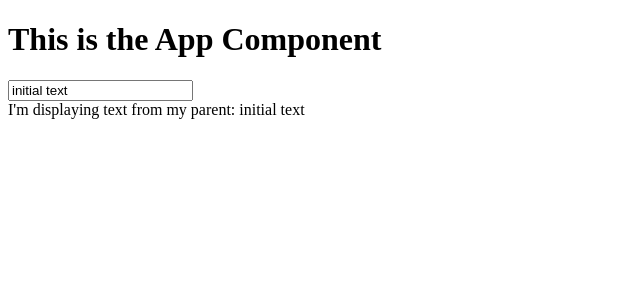
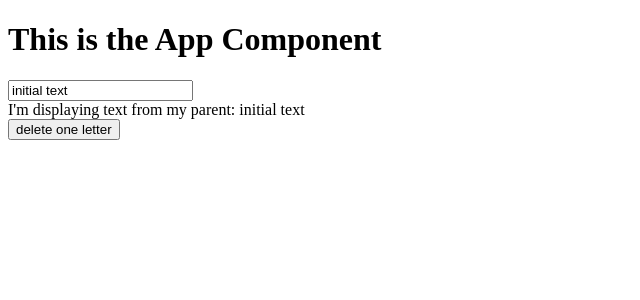
Before and after one commit to kweiberth/react-todo-list, a React app: page / in a window 1280 px wide. Shown: the top 300 px of the page, without its empty margins (0-640 px from the left). Built offline with nearby package versions, Linux system fonts and the light colour scheme.

Commit message:
Complete part 6, ready for part 8

```diff
--- a/components/TextDisplay.js
+++ b/components/TextDisplay.js
@@ -2,8 +2,17 @@ import React, { Component } from 'react'
 
 class TextDisplay extends Component {
 
+  handleClick() {
+    this.props.deleteLetter()
+  }
+
   render() {
-    return <div>I'm displaying text from my parent: {this.props.text}</div>
+    return (
+      <div>
+        <div>I'm displaying text from my parent: {this.props.text}</div>
+        <button onClick={this.handleClick.bind(this)}>delete one letter</button>
+      </div>
+    )
   }
 
 }
--- a/components/TextInput.js
+++ b/components/TextInput.js
@@ -8,6 +8,12 @@ class TextInput extends Component {
     this.state = {
       inputText: 'initial text'
     }
+  }
+
+  deleteLetter() {
+    this.setState({
+      inputText: this.state.inputText.substring(0, this.state.inputText.length - 1)
+    })
   }
 
   handleChange(event) {
@@ -25,7 +31,7 @@ class TextInput extends Component {
           value={this.state.inputText}
           onChange={this.handleChange.bind(this)}
         />
-        <TextDisplay text={this.state.inputText}/>
+        <TextDisplay text={this.state.inputText} deleteLetter={this.deleteLetter.bind(this)}/>
       </div>
     )
   }
```
